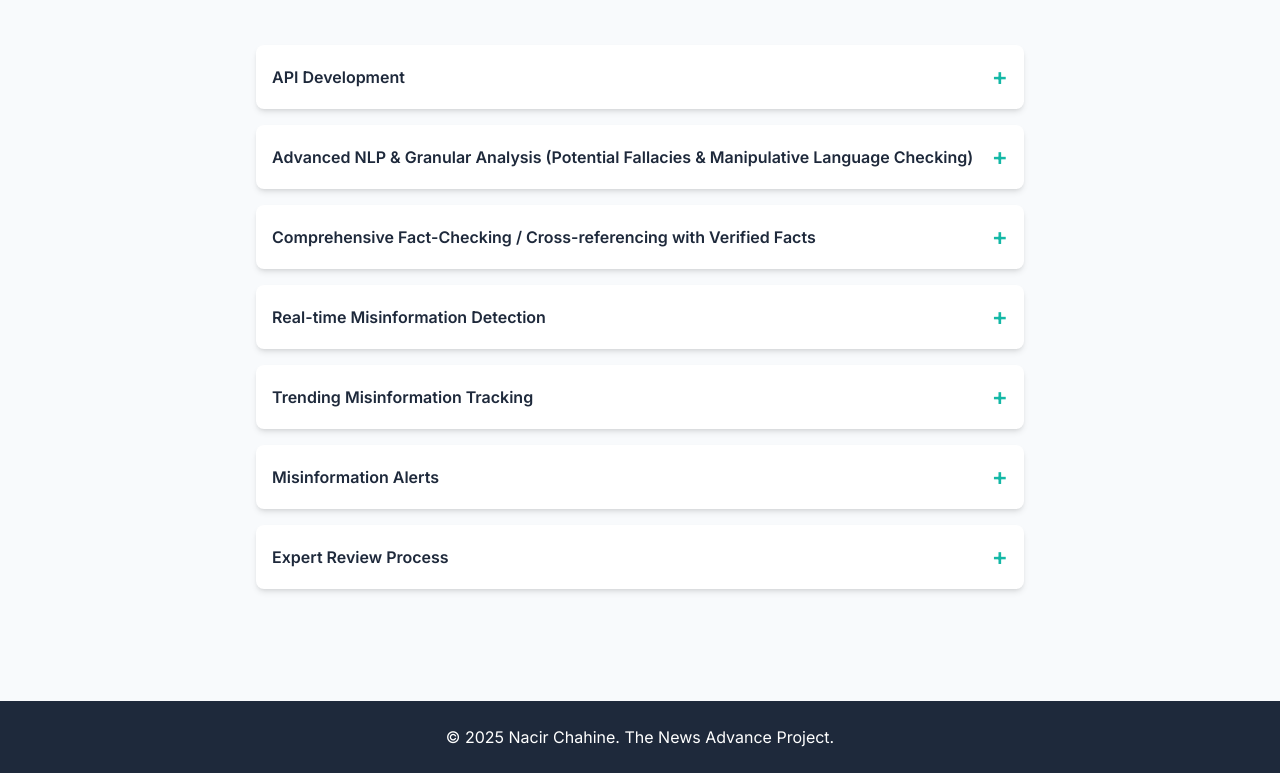
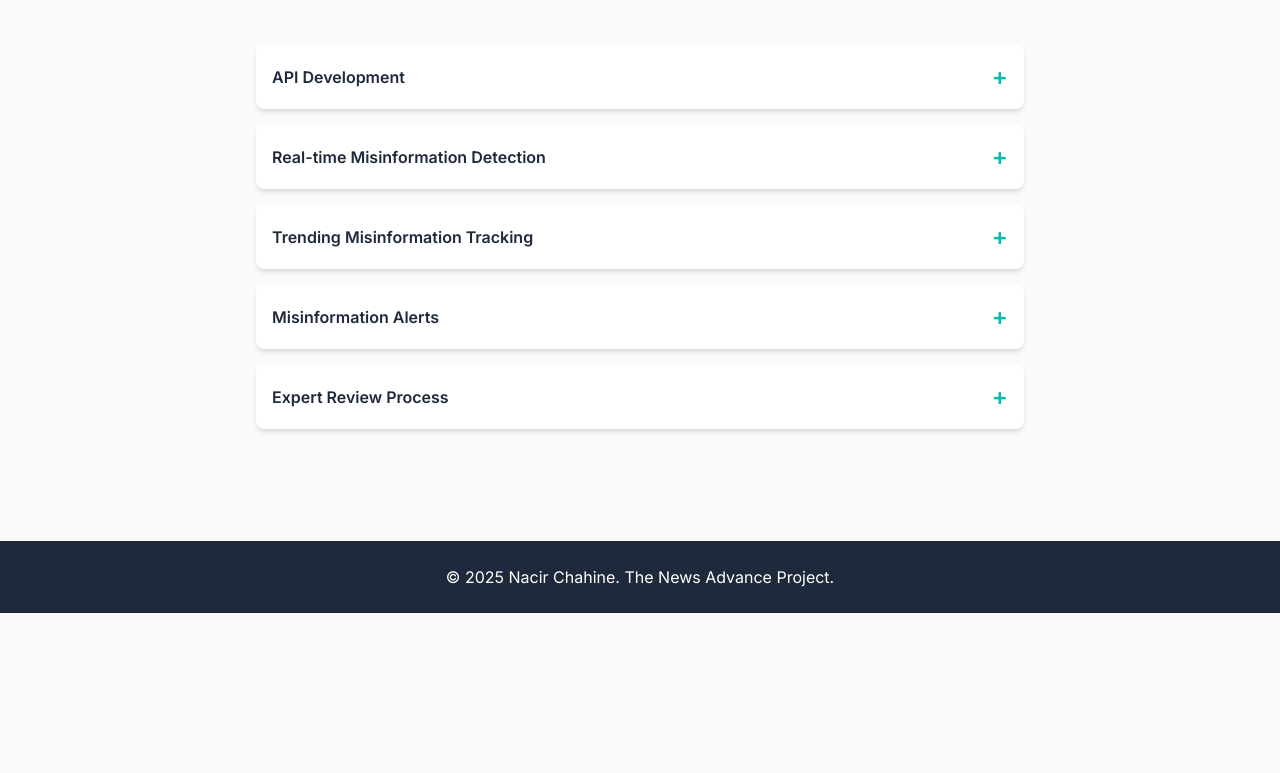
Before and after one commit to NacirChahine/news-advance-memoir, a plain HTML site: page index.html in a window 1280 px wide. Shown: the part 3455-4228 px from the top of the page. After the commit the page ends 4068 px from the top, so only its background shows below. Drawn offline with nearby package versions, Linux system fonts and the light colour scheme.

Commit message:
update future plans

```diff
--- a/index.html
+++ b/index.html
@@ -299,25 +299,25 @@
                     </div>
                 </div>
 
-                <div class="accordion-item bg-white rounded-lg shadow-md">
-                    <button class="accordion-button w-full flex justify-between items-center text-left p-4 font-semibold text-slate-800">
-                        <span>Advanced NLP & Granular Analysis (Potential Fallacies & Manipulative Language Checking)</span>
-                        <span class="accordion-icon transform transition-transform text-teal-500 text-2xl">+</span>
-                    </button>
-                    <div class="accordion-content">
-                        <p class="p-4 pt-0 text-slate-600">We plan to train models to do even more detailed analysis, like identifying specific logical fallacies (e.g., personal attacks) or common propaganda tricks.</p>
-                    </div>
-                </div>
+<!--                <div class="accordion-item bg-white rounded-lg shadow-md">-->
+<!--                    <button class="accordion-button w-full flex justify-between items-center text-left p-4 font-semibold text-slate-800">-->
+<!--                        <span>Advanced NLP & Granular Analysis (Potential Fallacies & Manipulative Language Checking)</span>-->
+<!--                        <span class="accordion-icon transform transition-transform text-teal-500 text-2xl">+</span>-->
+<!--                    </button>-->
+<!--                    <div class="accordion-content">-->
+<!--                        <p class="p-4 pt-0 text-slate-600">We plan to train models to do even more detailed analysis, like identifying specific logical fallacies (e.g., personal attacks) or common propaganda tricks.</p>-->
+<!--                    </div>-->
+<!--                </div>-->
 
-                <div class="accordion-item bg-white rounded-lg shadow-md">
-                    <button class="accordion-button w-full flex justify-between items-center text-left p-4 font-semibold text-slate-800">
-                        <span>Comprehensive Fact-Checking / Cross-referencing with Verified Facts</span>
-                        <span class="accordion-icon transform transition-transform text-teal-500 text-2xl">+</span>
-                    </button>
-                    <div class="accordion-content">
-                        <p class="p-4 pt-0 text-slate-600">A top priority is to build out our fact-checking feature. This means creating a system that can automatically pull out key claims from an article and check them against trusted fact-checking sites like PolitiFact, Snopes, and Reuters in real time.</p>
-                    </div>
-                </div>
+<!--                <div class="accordion-item bg-white rounded-lg shadow-md">-->
+<!--                    <button class="accordion-button w-full flex justify-between items-center text-left p-4 font-semibold text-slate-800">-->
+<!--                        <span>Comprehensive Fact-Checking / Cross-referencing with Verified Facts</span>-->
+<!--                        <span class="accordion-icon transform transition-transform text-teal-500 text-2xl">+</span>-->
+<!--                    </button>-->
+<!--                    <div class="accordion-content">-->
+<!--                        <p class="p-4 pt-0 text-slate-600">A top priority is to build out our fact-checking feature. This means creating a system that can automatically pull out key claims from an article and check them against trusted fact-checking sites like PolitiFact, Snopes, and Reuters in real time.</p>-->
+<!--                    </div>-->
+<!--                </div>-->
 
                 <div class="accordion-item bg-white rounded-lg shadow-md">
                     <button class="accordion-button w-full flex justify-between items-center text-left p-4 font-semibold text-slate-800">
```
Also changed, not shown: 1 other file.
